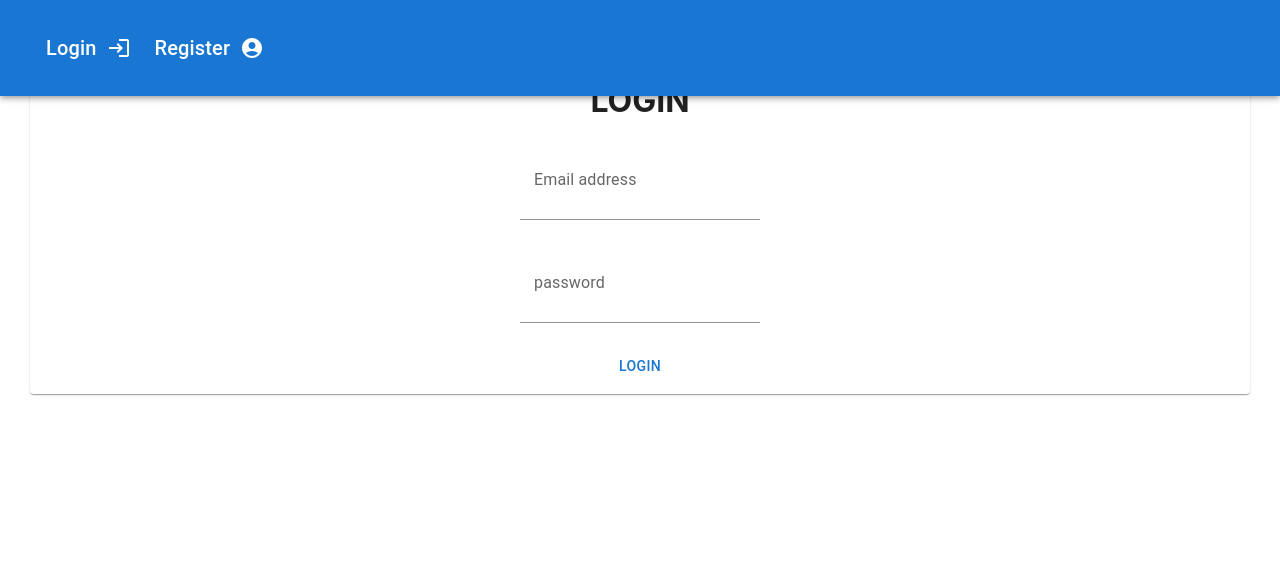
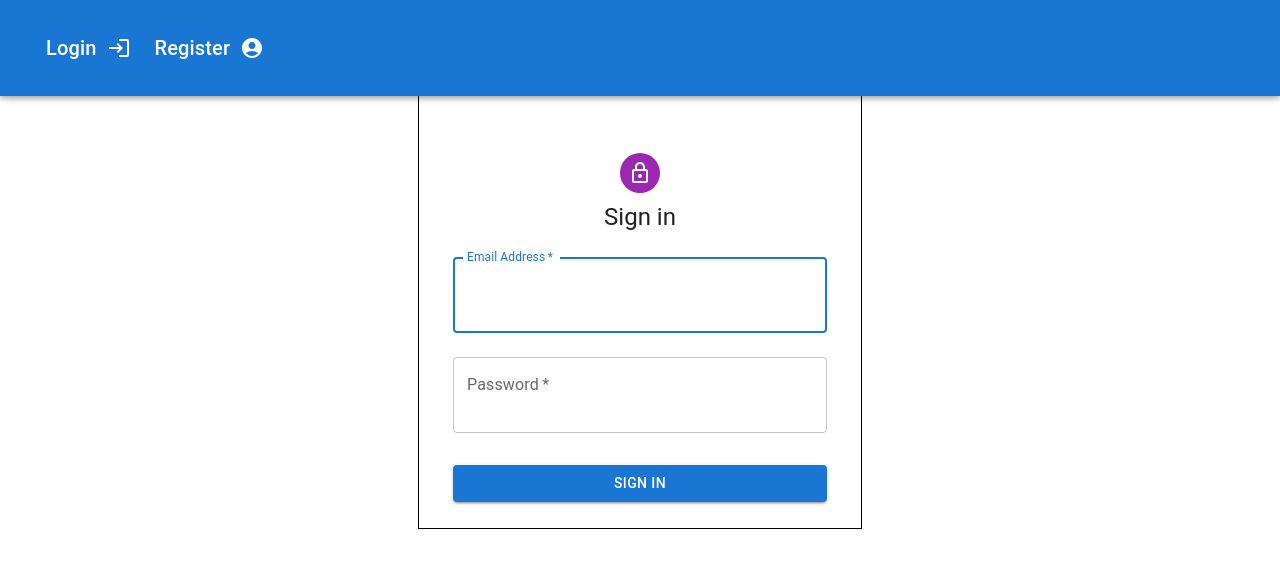
Before and after one commit to Red4lpha/Message-Board, a React (Create React App) app in the folder frontend/: page /login in a window 1280 px wide. Shown: the top 568 px of the page. Built offline with nearby package versions, Linux system fonts and the light colour scheme.

Commit message:
Redesigned the login page

```diff
--- a/frontend/src/components/Login.tsx
+++ b/frontend/src/components/Login.tsx
@@ -1,8 +1,12 @@
-import {useState} from 'react';
+import {FormEvent, useState} from 'react';
 import { useAppDispatch } from '../app/hooks';
 import { login} from '../features/auth/authSlice'
 import { userDataInterface } from '../types/types';
-import {FormControl, InputLabel, Input, Button, Paper} from '@mui/material';
+import {Avatar, Button, CssBaseline, TextField, FormControlLabel, Checkbox, Link, Grid, Box, Typography, Container } from '@mui/material';
+import LockOutlinedIcon from '@mui/icons-material/LockOutlined';
+import { createTheme, ThemeProvider } from '@mui/material/styles';
+
+const theme = createTheme();
 
 const Login = () => {
   const [formData, setFormData] = useState({
@@ -13,8 +17,9 @@
   const {email, password} = formData;
   const dispatch = useAppDispatch();
 
-  const handleSubmit = (e: any) => {
+  const handleSubmit = (e: FormEvent<HTMLFormElement>) => {
     e.preventDefault();
+
     const userData: userDataInterface = {
       email,
       password,
@@ -30,32 +35,61 @@
   }
 
   return (
-    <div className="App">
-    <Paper>
-      <h1>LOGIN</h1>
-      <div style={{marginBottom: '15px'}}>
-        <FormControl>
-          <InputLabel htmlFor="email">Email address</InputLabel>
-          <Input id="email"
-          name='email'
-          onChange={onChange}
-          value={email}
-          aria-describedby="Email Address Form" />
-        </FormControl>
-      </div>
-      <div style={{marginBottom: '15px'}}>
-        <FormControl>
-          <InputLabel htmlFor="password">password</InputLabel>
-          <Input id="password"
-          name='password'
-          onChange={onChange}
-          value={password}
-          aria-describedby="Password Form" />
-        </FormControl>
-      </div>
-      <Button onClick={handleSubmit}>LOGIN</Button>
-    </Paper>
-  </div>
+    <ThemeProvider theme={theme}>
+    <Container component="main" maxWidth="xs">
+      <CssBaseline />
+      <Box
+        sx={{
+          marginTop: 8,
+          display: 'flex',
+          flexDirection: 'column',
+          alignItems: 'center',
+        }}
+      >
+        <Avatar sx={{ m: 1, bgcolor: 'secondary.main' }}>
+          <LockOutlinedIcon />
+        </Avatar>
+        <Typography component="h1" variant="h5">
+          Sign in
+        </Typography>
+        <Box component="form" onSubmit={handleSubmit} noValidate sx={{ mt: 1 }}>
+          <TextField
+            margin="normal"
+            required
+            fullWidth
+            id="email"
+            label="Email Address"
+            name="email"
+            autoComplete="email"
+            value={email}
+            onChange={onChange}
+            autoFocus
+          />
+          <TextField
+            margin="normal"
+            required
+            fullWidth
+            name="password"
+            label="Password"
+            type="password"
+            id="password"
+            value={password}
+            onChange={onChange}
+            autoComplete="current-password"
+          />
+          <Button
+            type="submit"
+            fullWidth
+            variant="contained"
+            sx={{ mt: 3, mb: 2 }}
+          >
+            Sign In
+          </Button>
+        </Box>
+      </Box>
+
+    </Container>
+  </ThemeProvider>
   )
 }
 
```
